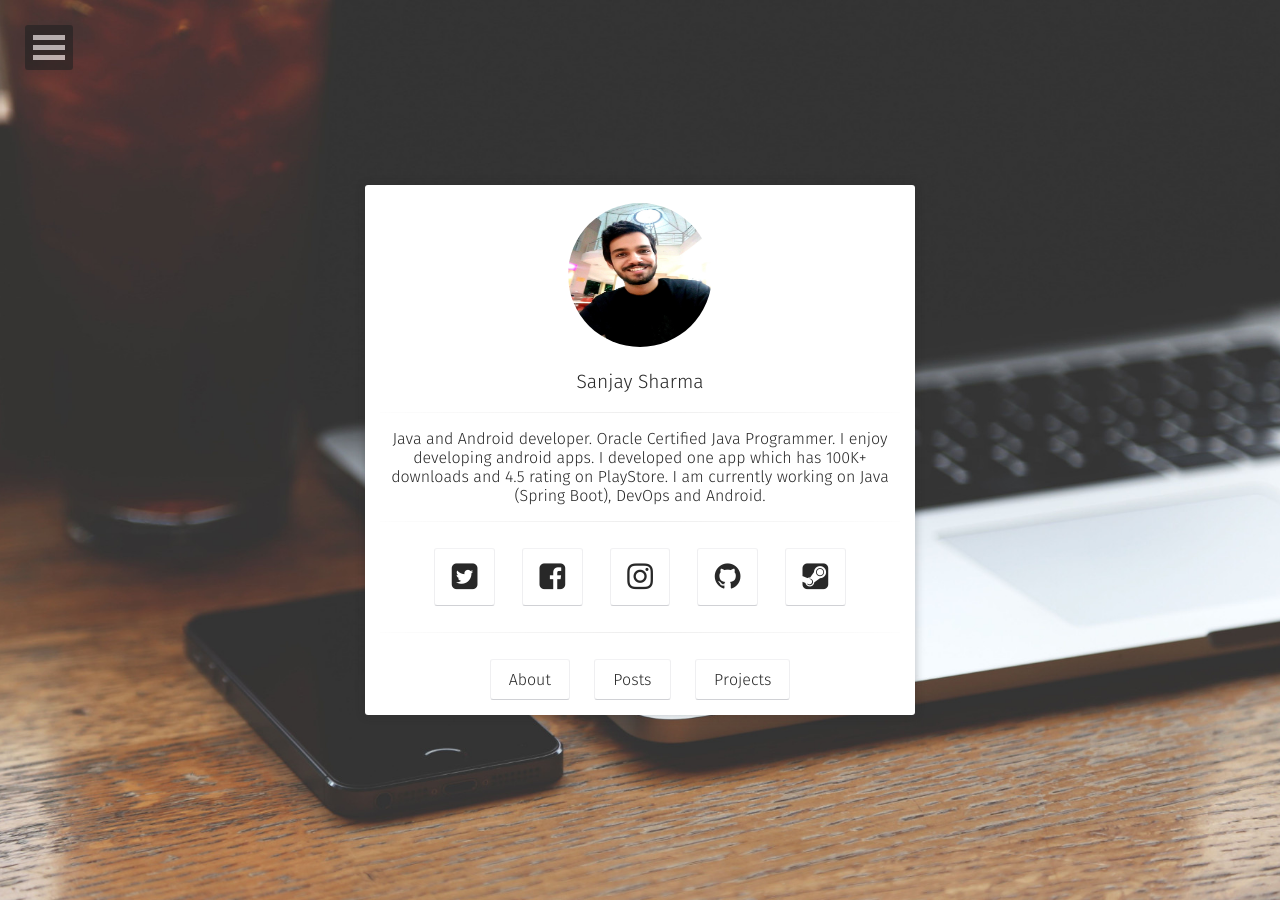
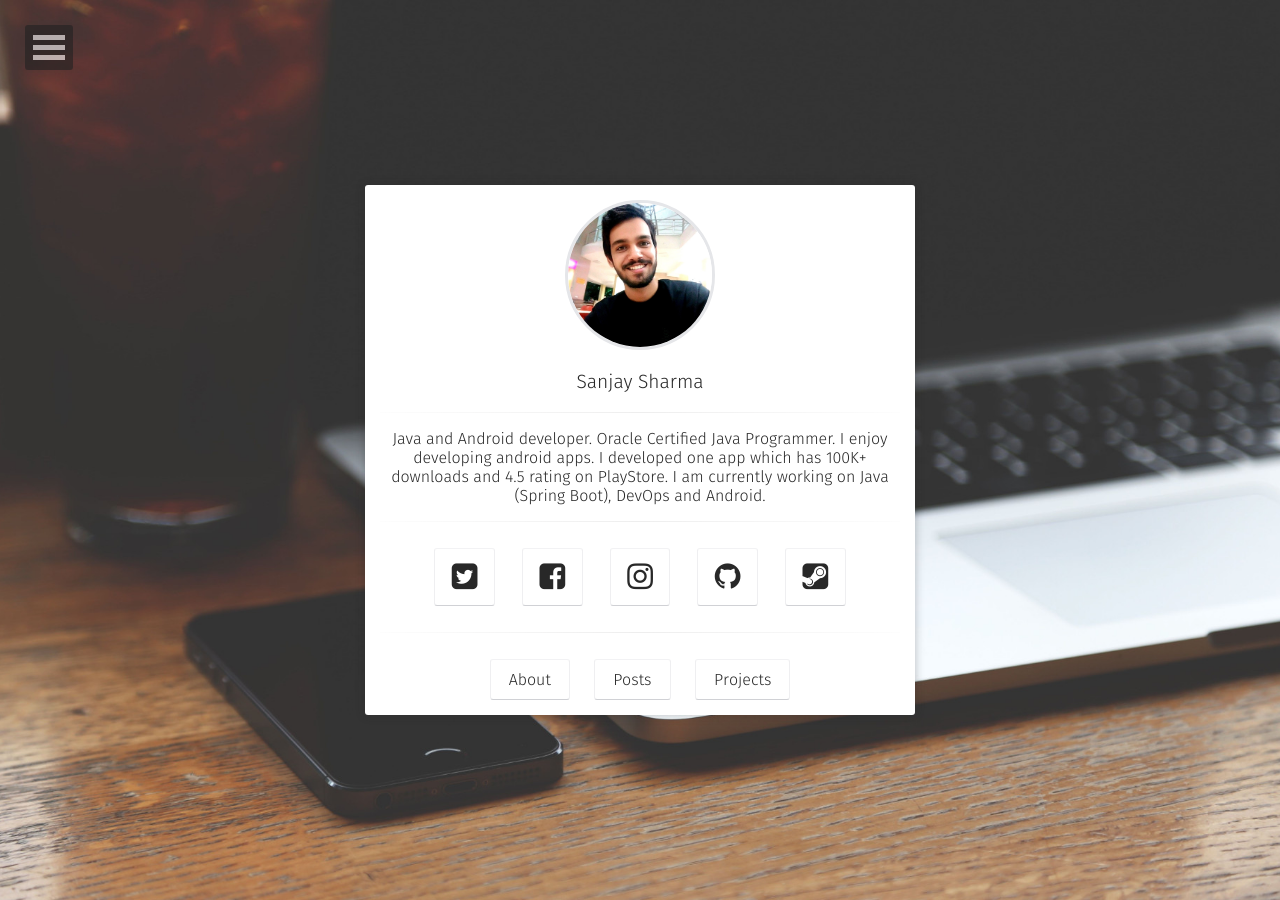
Before and after one commit to snj07/snj07.github.io, a Jekyll site: the page built from index.md, in a window 1280 px wide. Built offline with Jekyll 4.4.1, drawn with Linux system fonts in a browser that asks for light colours; some web fonts are replaced.

Commit message:
Update CSS

```diff
--- a/_sass/elements.scss
+++ b/_sass/elements.scss
@@ -107,7 +107,7 @@
 // images and figures
 img {
     display: block;
-	max-width: 100%;
+	  max-width: 100%;
     width: auto;
     height: auto;
     vertical-align: middle;
@@ -119,9 +119,10 @@
 }
 .img-circle {
 	border-radius: 50%;
-	border: 3px solid $white;
+	border: 3px solid $color_mercury;
 	height: 150px;
-	width: 150px;
+  width: 150px;
+  object-fit: cover;
 }
 .author-photo {
     background-color: $white;
```
